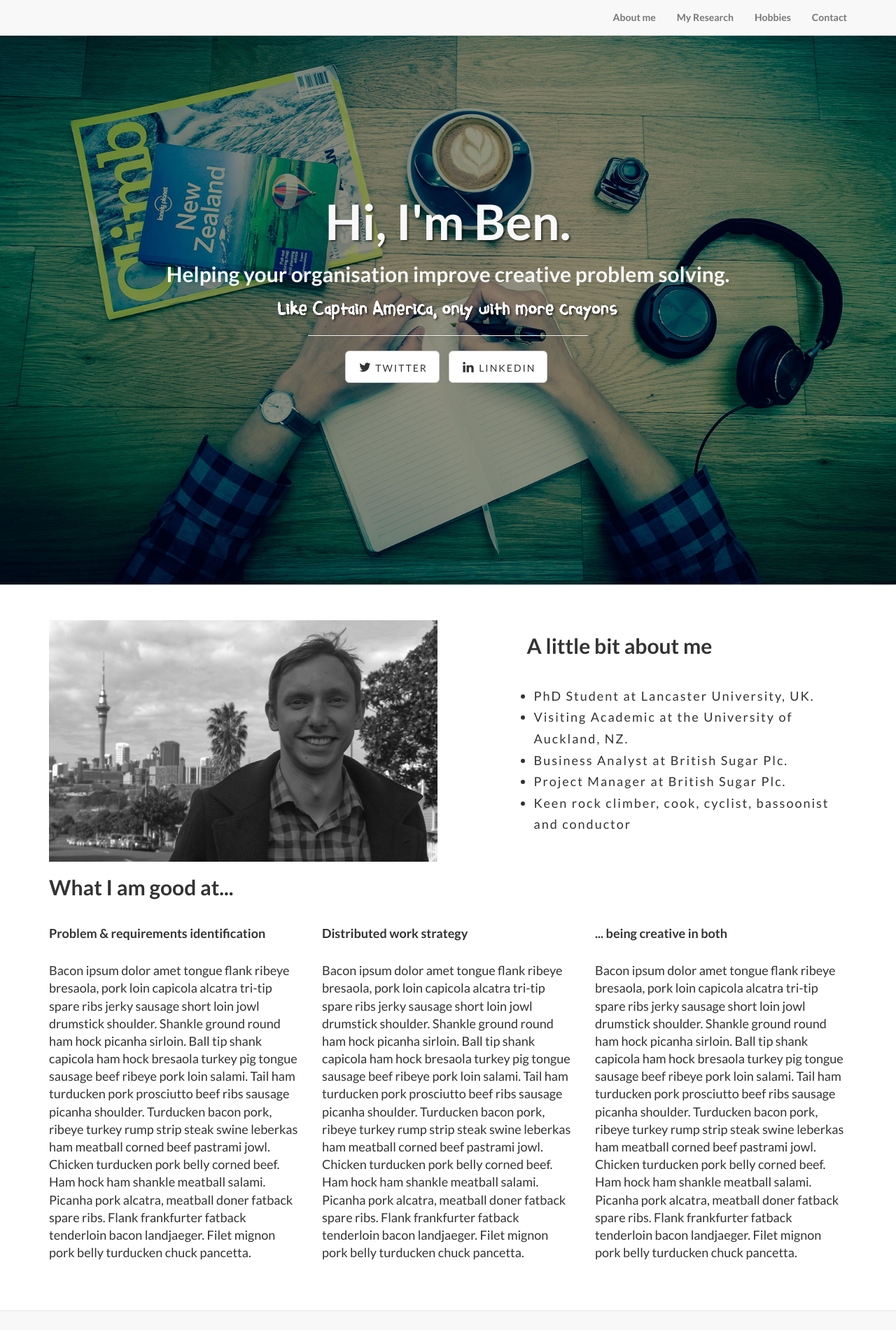
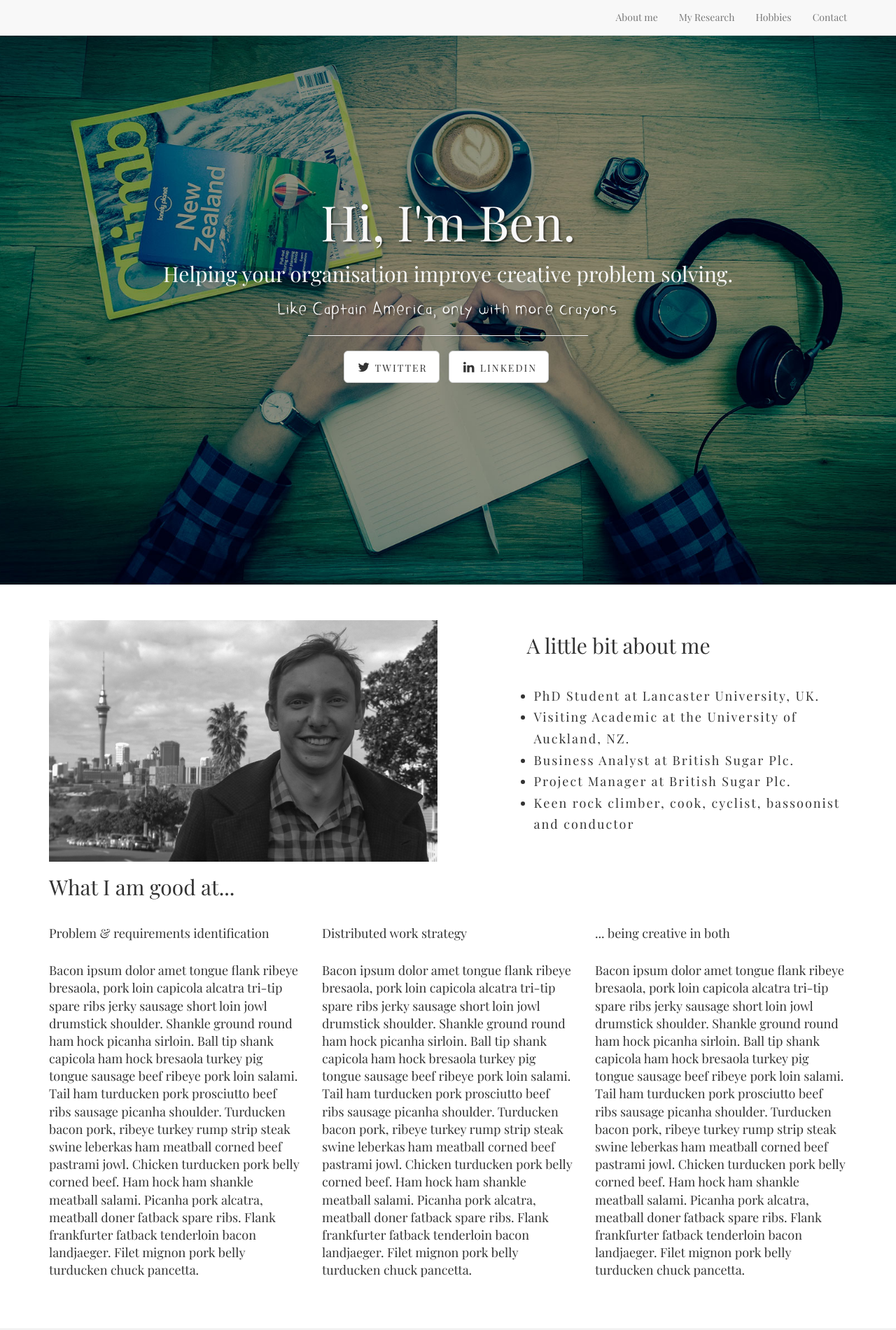
Before and after one commit to benshreeve/benshreeve.github.io, a PHP site: page / in a window 1280 px wide. Shown: the top 1900 px of the page at 70% size. Run offline with PHP 8.4, Linux system fonts and the light colour scheme; some libraries are stand-ins or nearby versions.

Commit message:
Font change part 1

```diff
--- a/css/landing-page.css
+++ b/css/landing-page.css
@@ -17,9 +17,14 @@ h3,
 h4,
 h5,
 h6 {
-    font-family: "Lato","Helvetica Neue",Helvetica,Arial,sans-serif;
+    /*
+font-family: "Lato","Helvetica Neue",Helvetica,Arial,sans-serif;
     font-weight: 700;
+ */
+    font-family: 'Jura', sans-serif;
+	font-family: 'Playfair Display', serif;
 }
+
 
 .topnav {
     font-size: 14px;
--- a/index.html
+++ b/index.html
@@ -21,6 +21,8 @@
     <link href="font-awesome/css/font-awesome.min.css" rel="stylesheet" type="text/css">
     <link href="css/form.css" rel="stylesheet" type="text/css">
     <link href="https://fonts.googleapis.com/css?family=Lato:300,400,700,300italic,400italic,700italic" rel="stylesheet" type="text/css">
+
+    <link href="https://fonts.googleapis.com/css?family=Jura|Playfair+Display" rel="stylesheet">
 
     <!-- HTML5 Shim and Respond.js IE8 support of HTML5 elements and media queries -->
     <!-- WARNING: Respond.js doesn't work if you view the page via file:// -->
```
